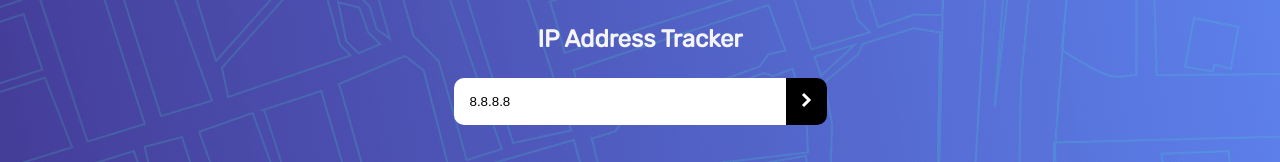
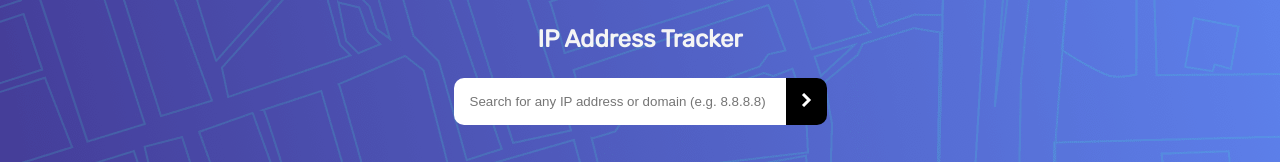
Before and after one commit to AsiaV276/ip-address-tracker, a website: page public/index.html in a window 1280 px wide. Shown: the top 162 px of the page. Drawn offline with nearby package versions, Linux system fonts and the light colour scheme.

Commit message:
removed input value added example to placeholder

```diff
--- a/public/GetSearch.js
+++ b/public/GetSearch.js
@@ -27,4 +27,5 @@ const getSearch = async () => {
     document.getElementById('timezone').innerHTML = "UTC " + json.location.timezone;
     document.getElementById('isp').innerHTML = json.isp;
 
+
 }
--- a/public/index.html
+++ b/public/index.html
@@ -25,7 +25,7 @@
       <!--<input type="text" placeholder="Search for any IP address or domain" id="input">
       <button onclick="getSearch()"><img src="./images/icon-arrow.svg" alt=""></button>
       -->
-    <input type="text" placeholder="Search for any IP address or domain" id="ipAddress" value="8.8.8.8">
+    <input type="text" placeholder="Search for any IP address or domain (e.g. 8.8.8.8)" id="ipAddress">
     <button onclick="getSearch()"><img src="./images/icon-arrow.svg" alt=""></button>
 
     </div>
```
